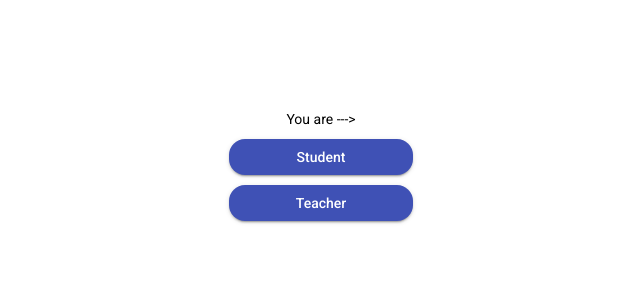
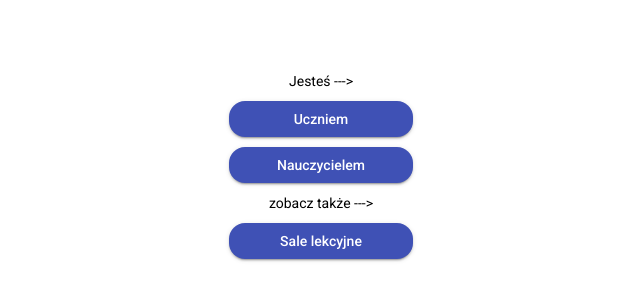
Before and after one commit to Mrczarny/zseTimetableFront, an Angular app: page /dashboard in a window 1280 px wide. Shown: the part 230-530 px from the top of the page, without its empty margins (319-959 px from the left). Built offline with nearby package versions, Linux system fonts and the light colour scheme.

Commit message:
in dashboard - added button for classrooms + polish translation

```diff
--- a/src/app/dashboard/dashboard.component.css
+++ b/src/app/dashboard/dashboard.component.css
@@ -11,6 +11,7 @@
   transform: translate(-50%, -50%);
 }
 .row {
+  width: -moz-fit-content;
   width: fit-content;
   margin: 0 auto;
   margin-bottom: 10px;
--- a/src/app/dashboard/dashboard.component.html
+++ b/src/app/dashboard/dashboard.component.html
@@ -1,9 +1,13 @@
 <main class="container">
-  <div class="row">You are ---></div>
+  <div class="row">Jesteś ---></div>
   <div class="row">
-    <button mat-raised-button color="primary" id="student-btn" routerLink="/select/class">Student</button>
+    <button mat-raised-button color="primary" id="student-btn" routerLink="/select/class">Uczniem</button>
   </div>
   <div class="row">
-    <button mat-raised-button color="primary" id="teacher-btn" routerLink="/select/teacher">Teacher</button>
+    <button mat-raised-button color="primary" id="teacher-btn" routerLink="/select/teacher">Nauczycielem</button>
+  </div>
+  <div class="row">zobacz także ---></div>
+  <div class="row">
+    <button mat-raised-button color="primary" id="classroom-btn" routerLink="/select/classroom">Sale lekcyjne</button>
   </div>
 </main>
```
